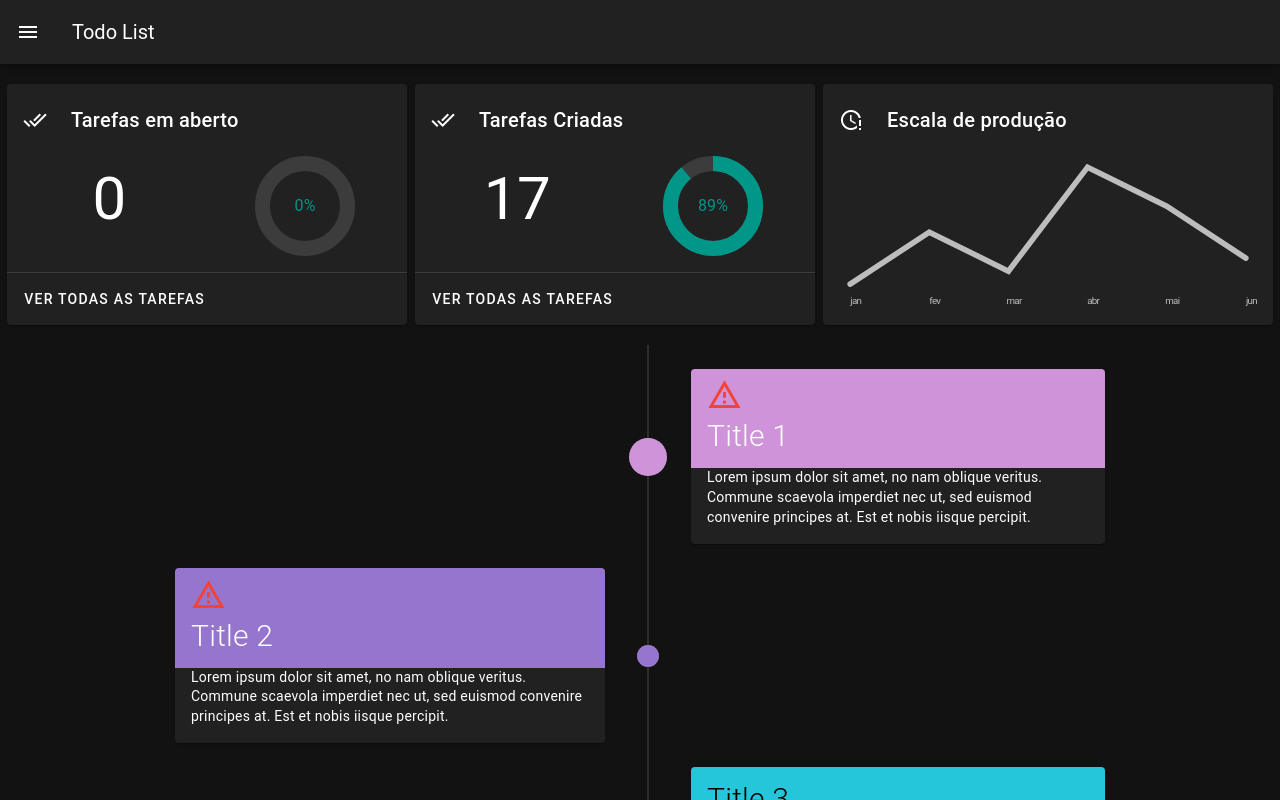
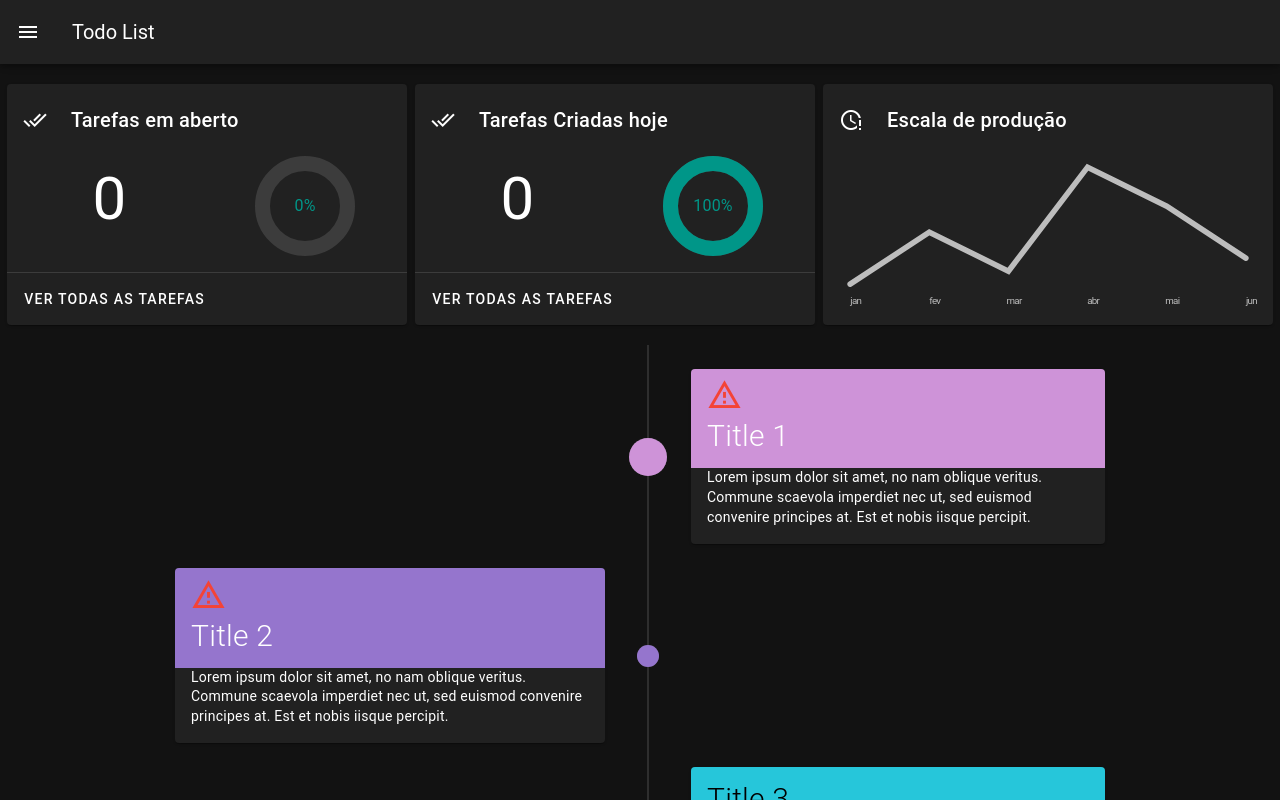
Before and after one commit to RodrigoArgenton/todo-list, a Vue app: page / in a window 1280 px wide. Shown: the top 800 px of the page. Built offline with nearby package versions, Linux system fonts and the light colour scheme.

Commit message:
ajuste no reporte de tarefas criadas hoje

```diff
--- a/src/views/Home.vue
+++ b/src/views/Home.vue
@@ -22,7 +22,7 @@
             <ModelReport title="Tarefas em aberto" :subtitle="openTask" :progress="porcentageOpenTask"/>
         </div>
         <div>
-            <ModelReport title="Tarefas Criadas" subtitle="17" progress="89"/>
+            <ModelReport title="Tarefas Criadas hoje" :subtitle="allTask" progress="100"/>
         </div>
         <div>
             <ProductionTaskReport/>
```
